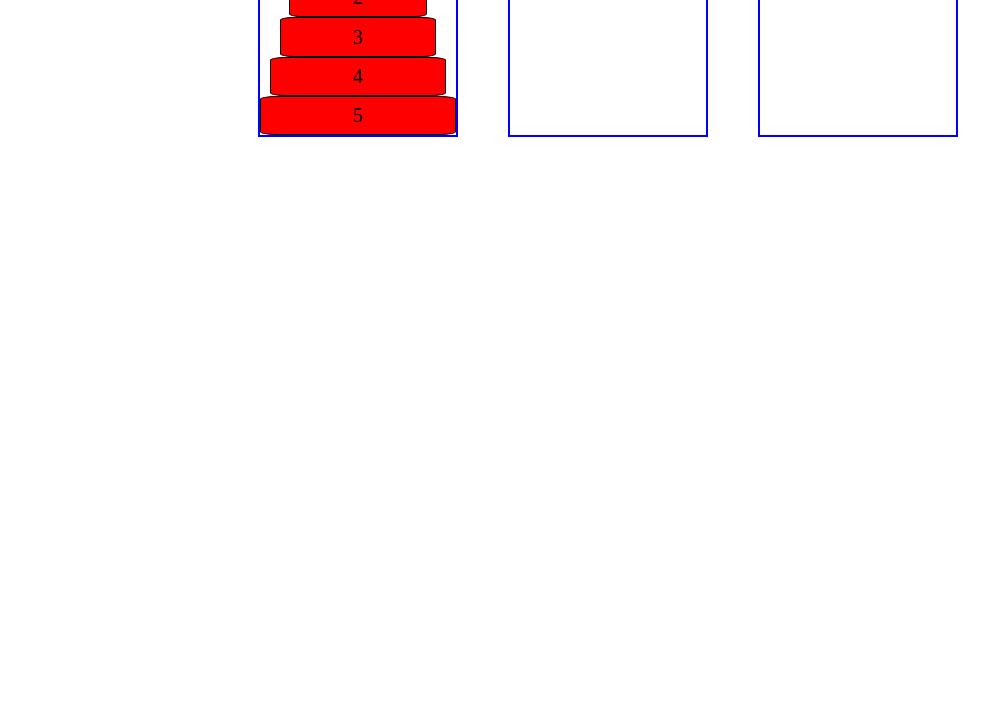
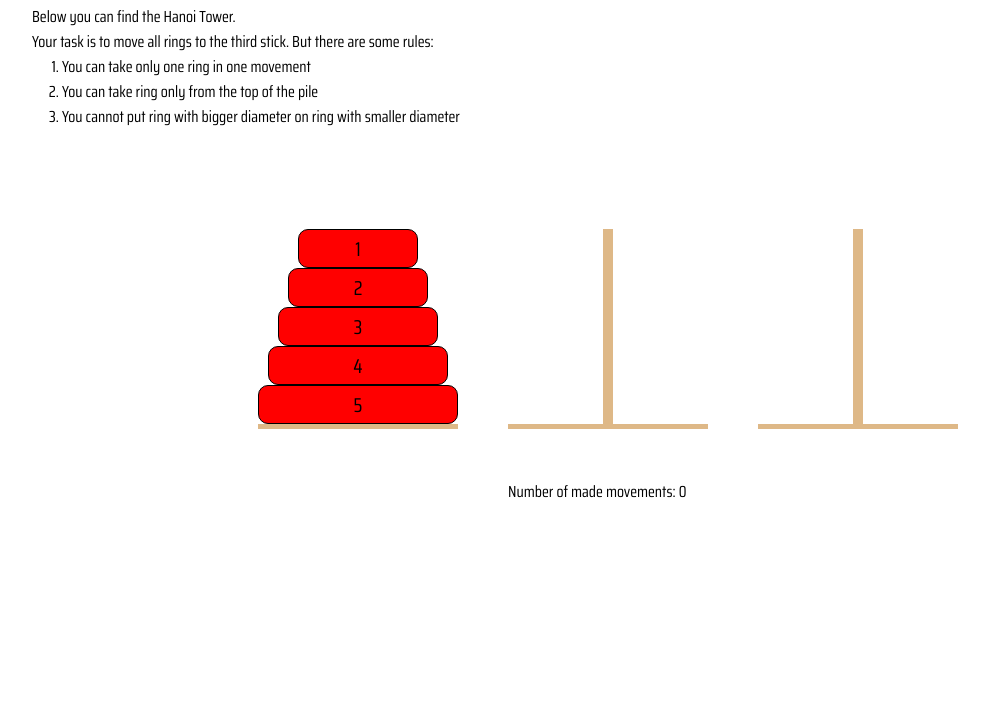
Before and after one commit to Felippex/Hanoi-tower, a plain HTML site: page index.html in a window 1280 px wide. Shown: the part 83-800 px from the top of the page, without its empty margins (32-1021 px from the left). Drawn offline with Linux system fonts and the light colour scheme.

Commit message:
add description, number of movements, change style

```diff
--- a/css/style.css
+++ b/css/style.css
@@ -2,17 +2,34 @@
   margin: 0;
   padding: 0;
   box-sizing: border-box;
+  font-family: 'Saira Condensed';
 }
 
-.container {
+header {
+  width: 90%;
+  margin: 0 auto;
+}
+
+header .restrictions {
+  margin-left: 30px;
+}
+
+.tower {
   display: flex;
   justify-content: space-between;
   width: 700px;
   font-size: 0;
-  margin: 20px auto;
+  margin: 100px auto 50px auto;
+}
+
+h1 {
+  text-align: center;
+  font-size: 30px;
+  margin: 20px 0;
 }
 
 .stick {
+  position: relative;
   display: flex;
   justify-content: center;
   align-content: flex-end;
@@ -20,40 +37,62 @@
   width: 200px;
   height: 200px;
   background-color: white;
-  border: 2px solid blue;
+  border-bottom: 5px solid burlywood;
+}
+
+.stick::before {
+  content: "";
+  width: 10px;
+  height: 100%;
+  background-color: burlywood;
+  position: absolute;
+  top: 0;
+  left: calc(50%-5px);
+  z-index: 1;
+
 }
 
 
-p {
+.stick p {
   width: 100%;
   height: 20%;
   background-color: red;
   border: 1px solid black;
   font-size: 20px;
   text-align: center;
-  border-radius: 8%;
+  border-radius: 10px;
   cursor: pointer;
   display: flex;
   justify-content: center;
   align-items: center;
+  user-select: none;
 }
 
-.circle4 {
+.stick .circle {
+  z-index: 2;
+}
+
+.stick .circle4 {
   width: 90%;
 }
 
-.circle3 {
+.stick .circle3 {
   width: 80%;
 }
 
-.circle2 {
+.stick .circle2 {
   width: 70%;
 }
 
-.circle1 {
+.stick .circle1 {
   width: 60%;
 }
 
-.invisible {
+.stick .invisible {
   display: none;
 }
+
+.counter {
+  width: 200px;
+  margin: 0 auto;
+}
--- a/index.html
+++ b/index.html
@@ -5,11 +5,25 @@
   <meta charset="UTF-8">
   <meta name="viewport" content="width=device-width, initial-scale=1.0">
   <title>Hanoi Tower</title>
+  <link
+    href="https://fonts.googleapis.com/css?family=Saira+Condensed:400,700|Saira:300,400&display=swap&subset=latin-ext"
+    rel="stylesheet">
   <link rel="stylesheet" href="css/style.css">
 </head>
 
 <body>
   <div class="container">
+    <header>
+      <h1>Hanoi Tower</h1>
+      <p class="description-first-par">Below you can find the Hanoi Tower.</p>
+      <p class="description-second-par">Your task is to move all rings to the third stick. But there are some rules:</p>
+      <ol class="restrictions">
+        <li>You can take only one ring in one movement</li>
+        <li>You can take ring only from the top of the pile</li>
+        <li>You cannot put ring with bigger diameter on ring with smaller diameter</li>
+      </ol>
+    </header>
+    <section class="tower">
       <div class="stick one">
         <p class="circle circle1" id="1" draggable="true">1</p>
         <p class="circle circle2" id="2">2</p>
@@ -19,6 +33,10 @@
       </div>
       <div class="stick two"> </div>
       <div class="stick three"> </div>
+    </section>
+    <section class="counter">
+      <p class="counterText">Number of made movements: <span class="movements">0</span></p>
+    </section>
   </div>
   <script src="js/main.js"></script>
 </body>
--- a/js/main.js
+++ b/js/main.js
@@ -1,7 +1,7 @@
 const rings = document.querySelectorAll('.circle')
 const emptyPlaces = document.querySelectorAll('.stick')
-
-const firstRing = document.querySelector('.circle1');
+const counterSpan = document.querySelector('.counter span')
+let movementsNumber = 0;
 
 rings.forEach(ring => {
   ring.addEventListener('dragstart', () => {
@@ -20,12 +20,19 @@ emptyPlaces.forEach(emptyPlace => {
       e.preventDefault()
     })
   emptyPlace.addEventListener('drop', () => {
+
     const ring = document.querySelector('.dragging')
     if ((emptyPlace.childElementCount > 0) && (ring.id > emptyPlace.children[0].id)) {
-      return alert('niedozwolony ruch')
+      return alert('Movement forbidden!')
     }
     emptyPlace.prepend(ring)
-
+    movementsNumber++;
+    counterSpan.textContent = movementsNumber;
+    if (emptyPlaces[2].childElementCount === 5) {
+      rings.forEach(ring => ring.draggable = false)
+      alert('Good job! You win!')
+      return false
+    }
     rings.forEach(ring => {
       if (ring.previousElementSibling) {
         ring.draggable = false
@@ -33,9 +40,6 @@ emptyPlaces.forEach(emptyPlace => {
         ring.draggable = true
       }
     })
-    if (emptyPlace.children.length > 1) {
-
-    }
   })
 
 
```
Lines whose indentation alone changed are shown as unchanged.
